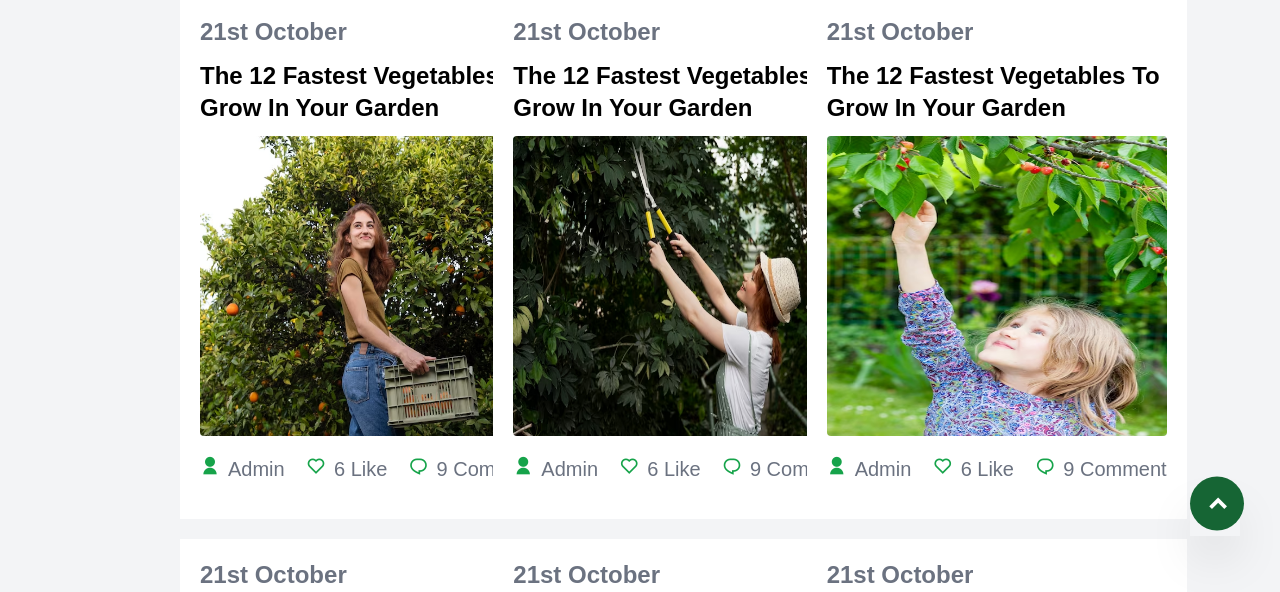
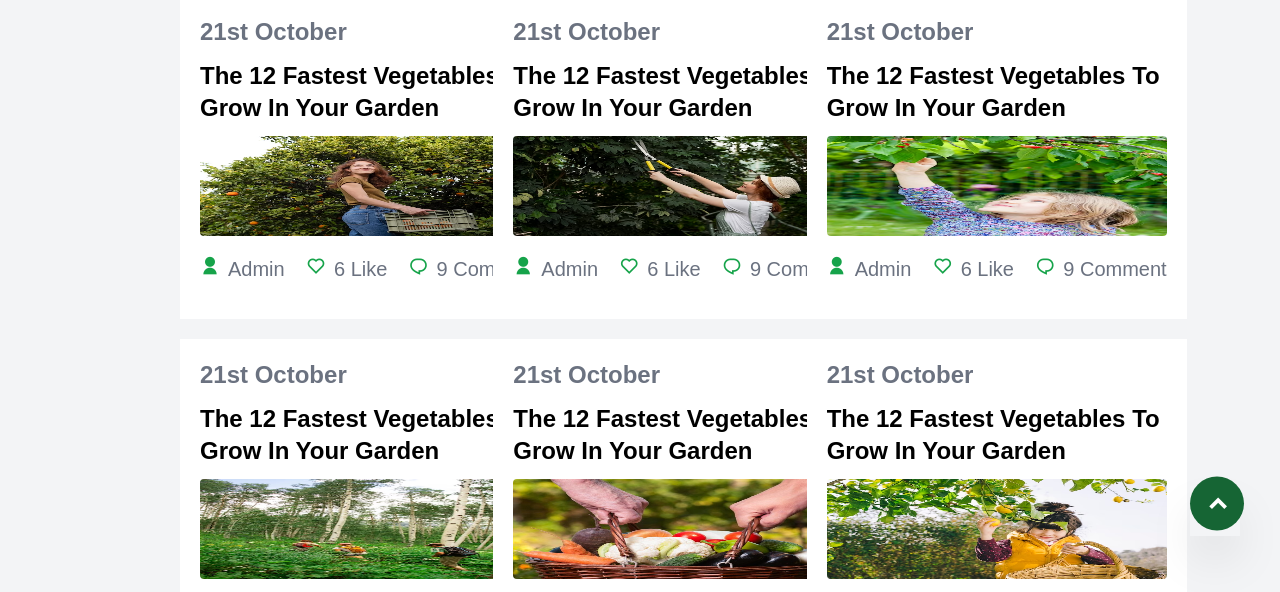
Before and after one commit to amitalena/fruit_store, a plain HTML site: page blog.html in a window 1280 px wide. Shown: the part 172-764 px from the top of the page. Drawn offline with nearby package versions, Linux system fonts and the light colour scheme; a web font is replaced by a local one.

Commit message:
blog.html

```diff
--- a/blog.html
+++ b/blog.html
@@ -50,7 +50,7 @@
                 <h2 class="text-2xl text-gray-500 font-bold">21st October</h2>
                 <p class="text-2xl font-bold my-3"><a href="blog1">The 12 Fastest Vegetables to Grow in your Garden</a></p>
                 <div class="overflow-hidden">
-                    <a href="single-blog"><img src="./images/blog0.avif" alt="" class="h-[300px] w-[540px] rounded hover:scale-150"></a>
+                    <a href="single-blog"><img src="./images/blog0.avif" alt="" class="h-[100px] w-[540px] rounded hover:scale-150"></a>
                 </div>
                 <div class="flex justify-between my-4">
                     <a href="blog" class="text-gray-500 text-xl"><i class="ri-user-fill text-green-600 pr-2"></i>Admin</a>
@@ -62,7 +62,7 @@
                 <h2 class="text-2xl text-gray-500 font-bold">21st October</h2>
                 <p class="text-2xl font-bold my-3"><a href="blog1">The 12 Fastest Vegetables to Grow in your Garden</a></p>
                 <div class="overflow-hidden">
-                    <a href="single-blog"><img src="./images/blog2.avif" alt="" class="h-[300px] w-[540px] rounded hover:scale-150"></a>
+                    <a href="single-blog"><img src="./images/blog2.avif" alt="" class="h-[100px] w-[540px] rounded hover:scale-150"></a>
                 </div>
                 <div class="flex justify-between my-4">
                     <a href="blog" class="text-gray-500 text-xl"><i class="ri-user-fill text-green-600 pr-2"></i>Admin</a>
@@ -74,7 +74,7 @@
                 <h2 class="text-2xl text-gray-500 font-bold">21st October</h2>
                 <p class="text-2xl font-bold my-3"><a href="blog1">The 12 Fastest Vegetables to Grow in your Garden</a></p>
                 <div class="overflow-hidden">
-                    <a href="single-blog"><img src="./images/blog3.avif" alt="" class="h-[300px] w-[540px] rounded hover:scale-150"></a>
+                    <a href="single-blog"><img src="./images/blog3.avif" alt="" class="h-[100px] w-[540px] rounded hover:scale-150"></a>
                 </div>
                 <div class="flex justify-between my-4">
                     <a href="blog" class="text-gray-500 text-xl"><i class="ri-user-fill text-green-600 pr-2"></i>Admin</a>
@@ -86,7 +86,7 @@
                 <h2 class="text-2xl text-gray-500 font-bold">21st October</h2>
                 <p class="text-2xl font-bold my-3"><a href="blog1">The 12 Fastest Vegetables to Grow in your Garden</a></p>
                 <div class="overflow-hidden">
-                    <a href="single-blog"><img src="./images/blog4.avif" alt="" class="h-[300px] w-[540px] rounded hover:scale-150"></a>
+                    <a href="single-blog"><img src="./images/blog4.avif" alt="" class="h-[100px] w-[540px] rounded hover:scale-150"></a>
                 </div>
                 <div class="flex justify-between my-4">
                     <a href="blog" class="text-gray-500 text-xl"><i class="ri-user-fill text-green-600 pr-2"></i>Admin</a>
@@ -98,7 +98,7 @@
                 <h2 class="text-2xl text-gray-500 font-bold">21st October</h2>
                 <p class="text-2xl font-bold my-3"><a href="blog1">The 12 Fastest Vegetables to Grow in your Garden</a></p>
                 <div class="overflow-hidden">
-                    <a href="single-blog"><img src="./images/blog5.jpg" alt="" class="h-[300px] w-[540px] rounded hover:scale-150"></a>
+                    <a href="single-blog"><img src="./images/blog5.jpg" alt="" class="h-[100px] w-[540px] rounded hover:scale-150"></a>
                 </div>
                 <div class="flex justify-between my-4">
                     <a href="blog" class="text-gray-500 text-xl"><i class="ri-user-fill text-green-600 pr-2"></i>Admin</a>
@@ -110,7 +110,7 @@
                 <h2 class="text-2xl text-gray-500 font-bold">21st October</h2>
                 <p class="text-2xl font-bold my-3"><a href="blog1">The 12 Fastest Vegetables to Grow in your Garden</a></p>
                 <div class="overflow-hidden">
-                    <a href="single-blog"><img src="./images/blog-6.avif" alt="" class="h-[300px] w-[540px] rounded hover:scale-150"></a>
+                    <a href="single-blog"><img src="./images/blog-6.avif" alt="" class="h-[100px] w-[540px] rounded hover:scale-150"></a>
                 </div>
                 <div class="flex justify-between my-4">
                     <a href="blog" class="text-gray-500 text-xl"><i class="ri-user-fill text-green-600 pr-2"></i>Admin</a>
```
